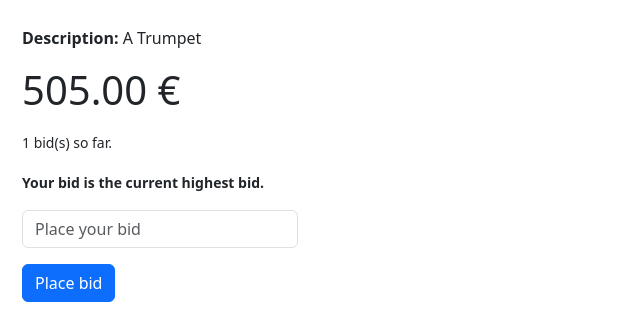
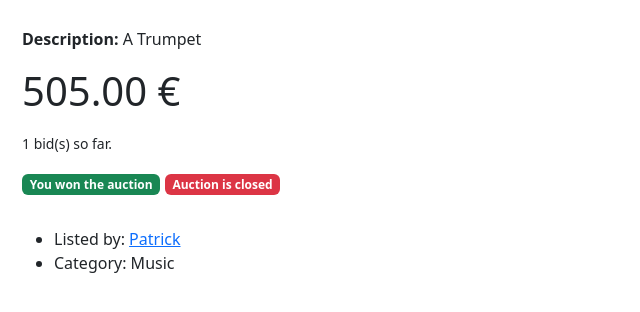
Before and after one commit to Patty1307/CS50W_Project2, a Django app: page /listing/7 in a window 1280 px wide. Shown: the part 576-888 px from the top of the page, without its empty margins (0-640 px from the left). After the commit the page ends 849 px from the top, so only its background shows below. Run offline with Django 3.2, Linux system fonts and the light colour scheme; a user stored in the database is signed in; data comes from the database, SQL or seed files in the repository; both versions use the stored data as it was after the commit.

Commit message:
Holy f.... that was hard... Experimentet a lot to get the Winner of an closed auction and display that. Why the hell was that the hardest part. Those supquerys are taking me to the hospital

```diff
--- a/auctions/admin.py
+++ b/auctions/admin.py
@@ -1,6 +1,6 @@
 from django.contrib import admin
 
-from .models import Listing, Category, Watchlist, Bid
+from .models import Listing, Category, Watchlist, Bid, User
 # Register your models here.
 class ListingAdmin(admin.ModelAdmin):
     list_display = ("id","created", "owner", "title","starting_bid", "category", "active","bids_count","highest_bid_user","edited")
@@ -12,3 +12,4 @@ admin.site.register(Listing,ListingAdmin)
 admin.site.register(Category)
 admin.site.register(Watchlist, WatchlistAdmin)
 admin.site.register(Bid)
+admin.site.register(User)
--- a/auctions/models.py
+++ b/auctions/models.py
@@ -5,6 +5,11 @@ from django.db import models
 
 class User(AbstractUser):
     pass
+
+    @property
+    def active_watchlist_count(self):
+        return self.watchlist_items.filter(listing__active=True).count()
+
 
 class Listing(models.Model):
     title = models.CharField(max_length=255)
@@ -20,11 +25,14 @@ class Listing(models.Model):
     def __str__(self):
         return self.title
 
+# Each proberty is a column in this table. So Django handles everything with the joins etc.
+# Thats amazing. Its hard to unsterstand when you only knew SQL but makes live so much easier and better
+
     # 1) Give the object with the highest bid
     def highest_bid_obj(self):
         return self.bids.order_by("-bid").first()
 
-    # 2) Gives the highest prive from the Listing back
+    # 2) Gives the highest price from the listing back
     @property
     def highest_bid(self):
         highest = self.highest_bid_obj()
--- a/auctions/templates/auctions/layout.html
+++ b/auctions/templates/auctions/layout.html
@@ -20,7 +20,16 @@
             <li class="nav-item">
                 <a class="nav-link" href="{% url 'index' %}">Active Listings</a>
             </li>
+            <li class="nav-item">
+                    <a class="nav-link" href="{% url 'categories' %}">Categorys</a>
+            </li>
             {% if user.is_authenticated %}
+                <li class="nav-item">
+                    <a class="nav-link" href="{% url 'watchlist' %}">Watchlist <span class="badge text-bg-secondary">{{ user.active_watchlist_count }}</span></a>
+                </li>
+                <li class="nav-item">
+                    <a class="nav-link" href="{% url 'won_auctions' %}">Won auctions</a>
+                </li>
                 <li class="nav-item">
                     <a class="nav-link" href="{% url 'CreateListing' %}">Create Listing</a>
                 </li>
--- a/auctions/templates/auctions/listing.html
+++ b/auctions/templates/auctions/listing.html
@@ -35,16 +35,18 @@
         <p class="display-6">{{ listing.highest_bid }} €</p>
     </div>
 
+
+    <div class="container-fluid mt-3" style="max-width: 300px; margin-left: 0px;">
+        <p><small>{{ listing.bids_count }} bid(s) so far.</small></p>
             {% if user.is_authenticated %}
-        <div class="container-fluid mt-3" style="max-width: 300px; margin-left: 0px;">
-            <p><small>
-                {{ listing.bids_count }} bid(s) so far.
+                    {% if request.user != listing.owner and listing.active %}
+
                         {% if user_has_highest %}
                             <p><strong>Your bid is the current highest bid.</strong></p>
                         {% else %}
                             <p>Your bid is not the highest.</p>
                         {% endif %}
-            </small></p>
+
                         {% if messages %}
                             {% for message in messages %}
                                 <div class="alert alert-{{ message.tags }} mt-2">
@@ -55,9 +57,36 @@
 
                         <form action="{% url 'place_bid' listing.id %}" method="POST">
                             {% csrf_token %}
-                {{ form.as_p }}
+                            {{ form_bid.as_p }}
                             <button type="submit" class="btn btn-primary">Place bid</button>
                         </form>
+                {% elif request.user == listing.highest_bid_user and not listing.active %}
+                        <p class="display-6 badge text-bg-success">You won the auction</p>
+
+                {% endif %}
+
+                {% if request.user == listing.owner and listing.active %}
+                    <form action="{% url 'close_auction' listing.id %}" method="POST" class="mt-3">
+                        {% csrf_token %}
+                        {{ form.as_p }}
+                        <button type="submit" class="btn btn-danger">Close auction</button>
+                    </form>
+                {% endif %}
+
+            {% endif %}
+
+            {% if not listing.active %}
+                 <p class="badge text-bg-danger">Auction is closed</p>
+            {% endif %}
+
         </div>
-    {% endif %}
+
+
+    <div class="container-fluid mt-3">
+        <ul>
+            <li>Listed by: <span><a href="{% url 'profile' listing.owner.id %}">{{ listing.owner }}</a></span></li>
+            <li>Category: {{listing.category}}</li>
+        </ul>
+    </div>
+
 {% endblock %}
--- a/auctions/urls.py
+++ b/auctions/urls.py
@@ -5,10 +5,16 @@ from . import views
 urlpatterns = [
     path("", views.index, name="index"),
     path("CreateListing", views.CreateListing_view, name="CreateListing"),
+    path("categories", views.categories_view, name="categories"),
+    path("categories/<int:category_id>", views.category, name="category"),
+    path("listing/<int:listing_id>/close", views.close_auction, name="close_auction"),
     path("listing/<int:listing_id>", views.listing, name="listing"),
     path("login", views.login_view, name="login"),
     path("logout", views.logout_view, name="logout"),
     path("register", views.register, name="register"),
     path("listing/<int:listing_id>/watch", views.toggle_watchlist, name="toggle_watchlist"),
-    path("listing/<int:listing_id>/bid", views.place_bid, name="place_bid")
+    path("listing/<int:listing_id>/bid", views.place_bid, name="place_bid"),
+    path("profile/<int:user_id>", views.profile, name="profile"),
+    path("watchlist", views.watchlist, name="watchlist"),
+    path("won_auctions", views.won_auctions, name="won_auctions")
 ]
--- a/auctions/views.py
+++ b/auctions/views.py
@@ -2,13 +2,13 @@ from django.contrib import messages
 from django.contrib.auth import authenticate, login, logout
 from django.contrib.auth.decorators import login_required
 from django.db import IntegrityError, models
-from django.db.models import Exists, OuterRef
+from django.db.models import Exists, OuterRef, Value, BooleanField, Subquery
 from django.http import HttpResponse, HttpResponseRedirect
-from django.shortcuts import render, get_object_or_404
+from django.shortcuts import render, get_object_or_404, redirect
 from django.urls import reverse
 from django import forms
 
-from .models import User, Listing, Watchlist, Bid
+from .models import User, Listing, Watchlist, Bid, Category
 
 class ListingForm(forms.ModelForm):
     # I am so glad that i found that in the django documentation.
@@ -42,31 +42,14 @@ class BidForm(forms.ModelForm):
             "bid": forms.NumberInput(attrs={"class": "form-control", "placeholder": "Place your bid", "min":"0"})
         }
 
+
 def index(request):
-    listings_qs = Listing.objects.filter(active=True)
 
-    if request.user.is_authenticated:
-        # Create a query set for Watchlist. This will be later like an subqurry in SQL
-        watch_qs = Watchlist.objects.filter(
-            user = request.user,
-            # OuterRef gets the pk from the main Querry
-            listing = OuterRef('pk')
-        )
-        # This is now like adding an additional column in SQL with the Subquerry watch_qs.
-        # When watch_qs for this listing item is Null or Nothing then False else True
-        # Select listings_qs.*, Exists(watch_qs) FROM listings_qs
-        listings_qs = listings_qs.annotate(
-            is_on_watchlist = Exists(watch_qs)
-        )
-    else:
-        listings_qs = listings_qs.annotate(
-            is_on_watchlist = models.Value(False, output_field=models.BooleanField())
-        )
-
-    listings = listings_qs.order_by("-created")
+    listings = get_active_listings_with_watchflag(request.user)
 
     return render(request, "auctions/index.html",{
-        "Listings": listings
+        "Listings": listings,
+        "header" : "Active Listings"
     })
 
 
@@ -138,7 +121,7 @@ def listing(request, listing_id):
     return render(request, "auctions/listing.html",{
         "listing" : listing,
         "is_watching" : is_watching,
-        "form" : form,
+        "form_bid" : form,
         "user_has_highest": listing.user_has_highest_bid(request.user)
     })
 
@@ -196,3 +179,91 @@ def place_bid(request,listing_id):
                     messages.add_message(request, messages.ERROR, error, extra_tags="danger")
 
     return HttpResponseRedirect(reverse('listing', args=[listing_id]))
+
+def profile(request,user_id):
+    user = get_object_or_404(User, pk=user_id)
+
+    return render(request, "auctions/profile.html",{
+        "user" : user
+    })
+
+@login_required
+def close_auction(reqeust, listing_id):
+    if reqeust.method == "POST":
+        listing = get_object_or_404(Listing, pk=listing_id)
+        listing.active = False
+        listing.save()
+    return redirect("index")
+
+@login_required
+def watchlist(request):
+    listings = get_active_listings_with_watchflag(request.user).filter(
+        watchlisted_by__user=request.user
+    )
+
+    return render(request, "auctions/index.html", {
+        "Listings": listings,
+        "header" : "Watchlist"
+    })
+
+def categories_view(request):
+    categories = Category.objects.all().order_by("name")
+    return render(request, "auctions/categories.html", {
+        "categories": categories
+    })
+
+def category(request, category_id):
+
+    category = get_object_or_404(Category, pk=category_id)
+    listings = get_active_listings_with_watchflag(request.user).filter(category = category)
+
+    return render(request, "auctions/index.html", {
+        "header": f"Category: {category}",
+        "Listings": listings
+    })
+
+@login_required
+def won_auctions(request):
+    listings = get_won_auctions_for_user(request.user)
+
+    return render(request, "auctions/index.html", {
+        "header": "Won auctions",
+        "Listings": listings
+    })
+
+
+def get_active_listings_with_watchflag(user):
+
+    #Gives back a List with every actice Listing and annotation to Watchlist if logged in
+    qs = Listing.objects.filter(active=True)
+
+    if user.is_authenticated:
+        watch_qs = Watchlist.objects.filter(
+            user = user,
+            listing = OuterRef('pk')
+        )
+
+        qs = qs.annotate(
+            is_on_watchlist=Exists(watch_qs)
+        )
+    else:
+        qs = qs.annotate(
+            is_on_watchlist=Value(False, output_field=BooleanField())
+        )
+
+    return qs.order_by("-created")
+
+def get_won_auctions_for_user(user):
+    highest_bid_qs = Bid.objects.filter(
+        listing=OuterRef('pk')
+    ).order_by('-bid')
+
+    return (
+        Listing.objects
+        .filter(active=False)
+        .annotate(
+            winner_id=Subquery(highest_bid_qs.values('user_id')[:1])
+        )
+        .filter(winner_id__isnull=False, winner_id=user.id)
+        .order_by('-created')
+    )
```
Also changed, not shown: auctions/templates/auctions/categories.html (added, +18 -0 lines), auctions/templates/auctions/index.html (+8 -3 lines), auctions/templates/auctions/profile.html (added, +11 -0 lines), db.sqlite3. Lines whose indentation alone changed are shown as unchanged.
